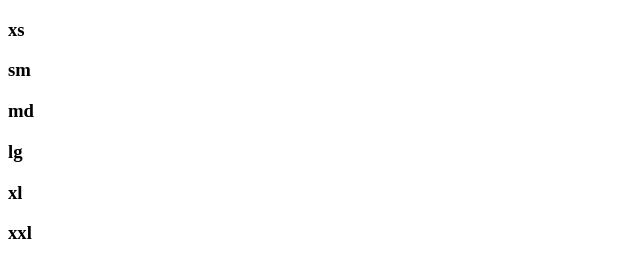
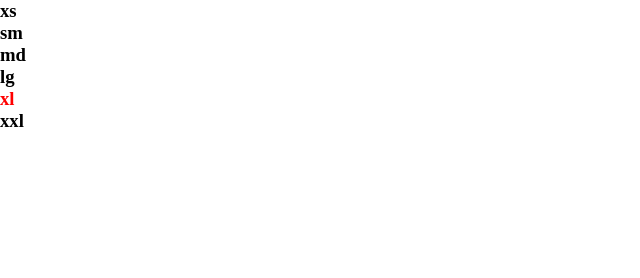
Before and after one commit to spike59/cv_en_ligne, a plain HTML site: page public/dev_tests/bp.html in a window 1280 px wide. Shown: the whole page, without its empty margins (0-640 px from the left). Drawn offline with Linux system fonts and the light colour scheme; the site is published under a folder, as on GitHub Pages, so addresses that start at the root find nothing.

Commit message:
modif lien css pr etre relatif

```diff
--- a/public/dev_tests/bp.html
+++ b/public/dev_tests/bp.html
@@ -4,7 +4,7 @@
     <meta charset="UTF-8">
     <meta http-equiv="X-UA-Compatible" content="IE=edge">
     <meta name="viewport" content="width=device-width, initial-scale=1.0">
-    <link href="/public/css/main_style.css" rel="stylesheet">
+    <link href="../css/main_style.css" rel="stylesheet">
     <title>tests breaks points</title>
 </head>
 <body>
```
